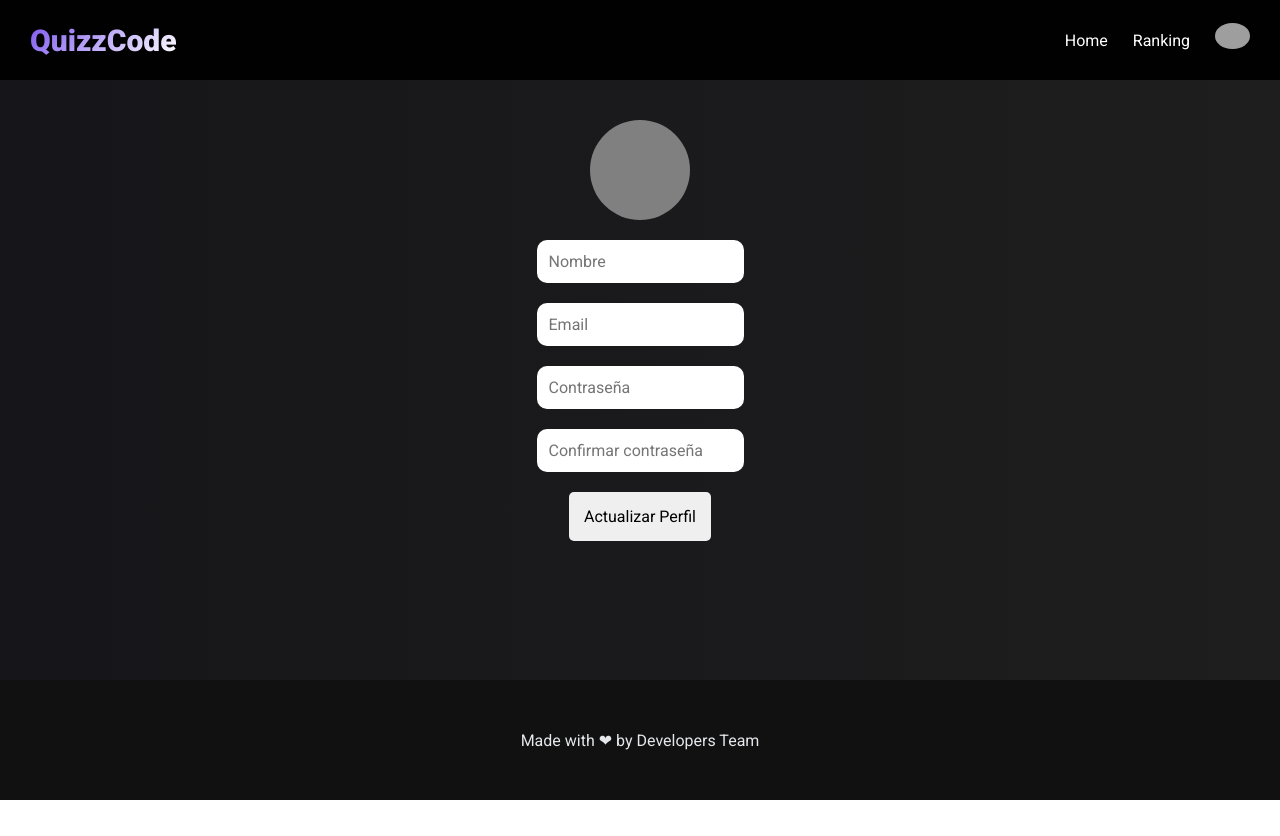
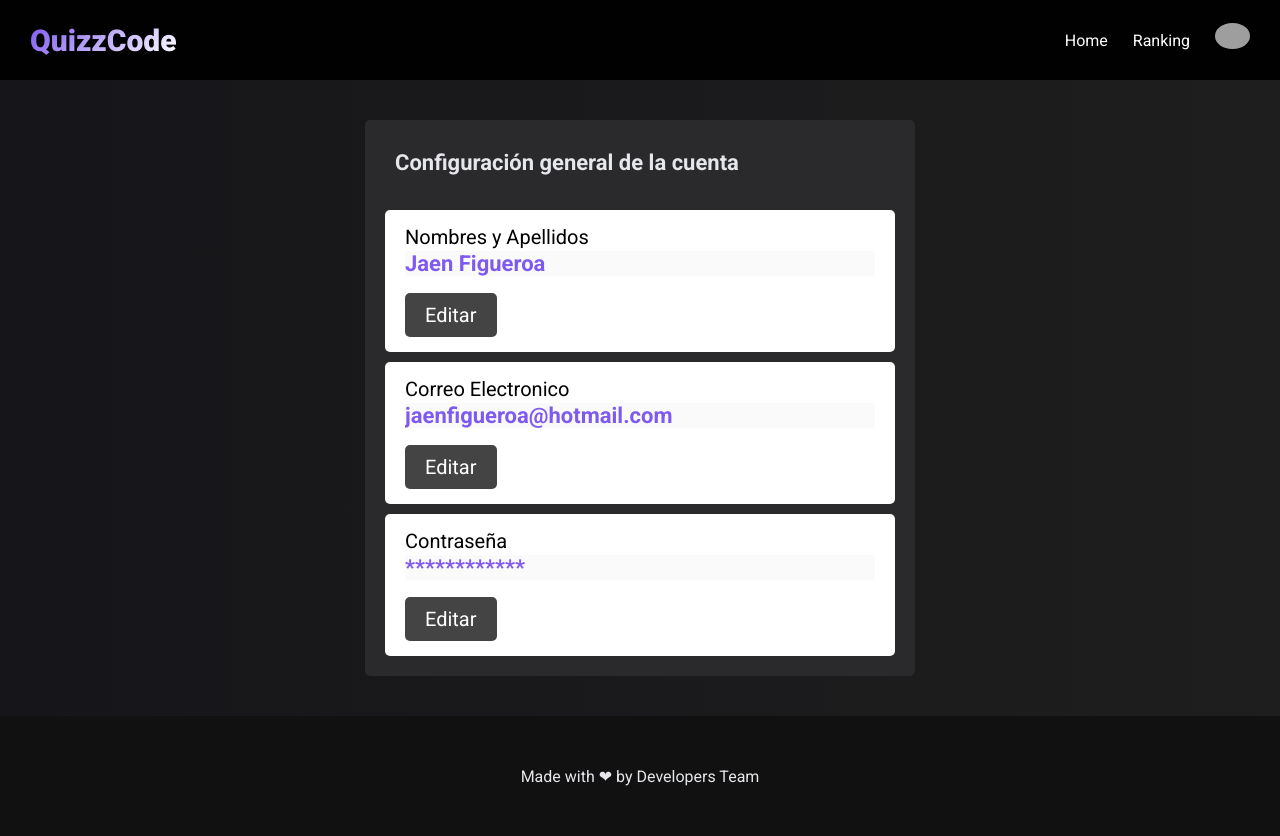
Before and after one commit to jaenfigueroa/quizz-code-client, a React (Vite) app: page /profile in a window 1280 px wide. Before the commit the page ends 800 px from the top, so only its background shows below. Built offline with nearby package versions, Linux system fonts and the light colour scheme; grey boxes are pictures that could not be loaded.

Commit message:
add styles to settings section

```diff
--- a/src/components/ChallengeList/ChallengeCard.jsx
+++ b/src/components/ChallengeList/ChallengeCard.jsx
@@ -33,11 +33,11 @@ const ChallengeCard = ({ challenge, category }) => {
       {
         lock ? (
           <Link className='challenge-card__button' to={`/challenge/${category}/${id}`}>
-            <i class="fa-solid fa-chevron-right"></i>
+            <i className="fa-solid fa-chevron-right"></i>
           </Link>
           ):(
           <Link className='challenge-card__button challenge-card__button--gray'>
-            <i class="fa-solid fa-lock"></i>
+            <i className="fa-solid fa-lock"></i>
           </Link>
         )
       }
--- /dev/null
+++ b/src/pages/Profile/Profile copy.css
@@ -0,0 +1,58 @@
+.section-profile {
+  flex-grow: 1;
+  background: rgb(255, 114, 114);
+  background: var(--gradient);
+  padding: 2rem;
+  display: flex;
+  justify-content: center;
+}
+
+.section-profile form {
+  display: flex;
+  flex-direction: column;
+  align-items: center;
+  width: 300px;
+  /* border: 1px solid rgb(5, 255, 9); */
+  height: max-content;
+  gap: 2rem;
+  padding: 2rem;
+}
+
+.section-profile__display-image {
+  width: 100px;
+  height: 100px;
+  background: gray;
+  border-radius: 50%;
+}
+
+.section-profile input{
+  padding: 1rem;
+  border-radius: 1rem;
+  border: none;
+  outline: none;
+  border: 2px solid transparent;
+}
+
+.section-profile input:focus{
+  border: 2px solid var(--blue);
+}
+
+.section-profile button{
+  padding: 1.5rem;
+  border-radius: .5rem;
+  border: none;
+  cursor: pointer;
+  transition: 300ms;
+}
+
+.section-profile button:hover{
+  background: var(--blue);
+  color: white;
+}
+
+.section-profile__form-error {
+  color: green;
+  font-size: 12px;
+  margin-top: 5px;
+  margin-left: 5px;
+}
--- a/src/pages/Profile/Profile.css
+++ b/src/pages/Profile/Profile.css
@@ -1,58 +1,151 @@
 .section-profile {
   flex-grow: 1;
-  background: rgb(255, 114, 114);
   background: var(--gradient);
-  padding: 2rem;
   display: flex;
   justify-content: center;
+  padding: 1.5rem;
+  padding: 4rem 1rem;
 }
 
-.section-profile form {
+.section-profile__block{
+  background: var(--black-6);
+  width: 100%;
+  max-width: 500px;
+  padding: 1rem;
+  border-radius: .5rem;
+  /* background: crimson; */
+}
+
+.section-profile__title{
+  /* background-color: aqua; */
+  color: black;
+  padding: 1rem;
+  font-weight: bold;
+  color: var(--white);
+  margin-bottom: 1.5rem;
+}
+
+.section-profile__table{
+  /* background: blue; */
+  min-height: 100px;
+
   display: flex;
   flex-direction: column;
-  align-items: center;
-  width: 300px;
-  /* border: 1px solid rgb(5, 255, 9); */
-  height: max-content;
-  gap: 2rem;
-  padding: 2rem;
+  gap: 1rem;
 }
 
-.section-profile__display-image {
-  width: 100px;
-  height: 100px;
-  background: gray;
-  border-radius: 50%;
+.section-profile__table-line{
+  color: black;
+
+  /* display: grid; */
+  /* grid-template-columns: 2fr 2fr 1fr; */
+
+  display: flex;
+  flex-direction: column;
+
+  padding: 1rem;
+  border-radius: .5rem;
+  background: var(--gray-2);
+  background: var(--white);
+  background: white;
+
+  gap: .2rem;
+  /* background: yellow; */
 }
 
-.section-profile input{
-  padding: 1rem;
-  border-radius: 1rem;
-  border: none;
-  outline: none;
-  border: 2px solid transparent;
+.section-profile__table-title{
+  color: red;
+  color: var(--white);
+  color: var(--black);
 }
 
-.section-profile input:focus{
-  border: 2px solid var(--blue);
+.section-profile__table-value{
+  color: green;
+  font-weight: bold;
+  color: var(--blue);
+  font-size: 1.6rem;
+  font-size: 1.8rem;
+  border: none;
+  /* outline: none; */
 }
 
-.section-profile button{
-  padding: 1.5rem;
+.section-profile__table-button-container{
+  /* background: red; */
+  display: flex;
+  gap: 1rem;
+}
+
+.section-profile__table-value--active{
+  padding: 1rem;
+  border: 2px solid var(--blue);
+  border: 2px solid black;
+  border: 2px solid gray;
   border-radius: .5rem;
+  margin-top: 1rem;
+}
+
+.section-profile__table-button-edit{
+  color: violet;
+  margin-top: 1rem;
+  color: black;
+  background: violet;
+  padding: 1rem;
+  width: max-content;
+  border-radius: .5rem;
+  background: var(--blue);
+  color: white;
+  background: #333;
+  background: #444;
+  transition: 300ms;
   border: none;
   cursor: pointer;
-  transition: 300ms;
 }
 
-.section-profile button:hover{
+.section-profile__table-button-edit:hover{
   background: var(--blue);
-  color: white;
 }
 
-.section-profile__form-error {
-  color: green;
-  font-size: 12px;
-  margin-top: 5px;
-  margin-left: 5px;
+.section-profile__table-button-edit--green:hover{
+  background: var(--green-2);
 }
+.section-profile__table-button-edit--red:hover{
+  background: var(--red);
+}
+
+@media (min-width: 720px) {
+
+  .section-profile__block{
+    width: 100%;
+    max-width: 550px;
+    padding: 1.5rem;
+    padding: 2rem;
+  }
+
+  .section-profile__title{
+    font-size: 2.2rem;
+    margin-bottom: 2.5rem;
+  }
+
+  .section-profile__table-line{
+    padding: 1.5rem;
+    padding: 1.5rem 2rem;
+    gap: .2rem;
+    /* gap: .5rem; */
+    /* background: yellow; */
+  }
+
+  .section-profile__table-title{
+    font-size: 2rem;
+  }
+
+  .section-profile__table-value{
+    font-size: 1.8rem;
+    font-size: 2.2rem;
+  }
+
+  .section-profile__table-button-edit{
+    margin-top: 1.5rem;
+    padding: 1rem 2rem;
+    font-size: 2rem;
+  }
+}
--- a/src/pages/Profile/Profile.jsx
+++ b/src/pages/Profile/Profile.jsx
@@ -1,101 +1,102 @@
-import React from "react";
-import { ErrorMessage } from "@hookform/error-message";
-import { useForm } from "react-hook-form";
+import React, { useState } from "react";
 import "./Profile.css";
 
 ////////////////////////////////////////
 export const Profile = () => {
-  const {
-    register,
-    handleSubmit,
-    watch,
-    formState: { errors },
-  } = useForm();
-  const onSubmit = (data) => console.log(data);
-  console.log(errors);
+
+  const [options, setOptions] = useState([
+    {
+      _id: 1,
+      type: 'Nombres y Apellidos',
+      defaultValue: 'Jaen Figueroa',
+      value: 'Jaen Figueroa',
+      active: false,
+      placeholder: 'Nombre y Apellido',
+      textConfirm: 'Contraseña'
+    },
+    {
+      _id: 2,
+      type: 'Correo Electronico',
+      defaultValue: 'jaenfigueroa@hotmail.com',
+      value: 'jaenfigueroa@hotmail.com',
+      active: false,
+      placeholder: 'Correo Electronico',
+      textConfirm: 'Contraseña'
+    },
+    {
+      _id: 3,
+      type: 'Contraseña',
+      defaultValue: '************',
+      value: '',
+      active: false,
+      placeholder: 'Contraseña nueva',
+      textConfirm: 'Contraseña actual'
+    },
+  ])
+
+
+  const changeState = (index, newValue) => {
+    // console.log(index, newValue)
+
+    setOptions(() =>{
+      let newArray = options.map(x => {
+        if (x['_id'] === index) {
+          x.active = newValue
+        }
+
+        return x
+      })
+
+      return [...newArray]
+    })
+
+  }
+
+
   ////////////////////////////////////////
   return (
     <section className="section-profile">
-      <form onSubmit={handleSubmit(onSubmit)}>
-        <div className="section-profile__display-image"></div>
-        <div>
-          <input
-            type="text"
-            placeholder="Nombre"
-            {...register("name", {
-              required: {
-                value: true,
-                message: "Ingresa tu nombre",
-              },
-            })}
-          />
-          <ErrorMessage
-            errors={errors}
-            name="name"
-            render={({ message }) => {
-              return message ? (
-                <p className="section-profile__form-error">{message}</p>
-              ) : null;
-            }}
-          />
-        </div>
-        <div>
-          <input
-            type="email"
-            placeholder="Email"
-            {...register("email", {
-              required: {
-                value: true,
-                message: "Ingresa tu email",
-              },
-              pattern: {
-                value: /^\w+([\.-]?\w+)*@\w+([\.-]?\w+)*(\.\w{2,3})+$/,
-                message: "Ingresa un email valido",
-              },
-            })}
-          />
-          <ErrorMessage
-            errors={errors}
-            name="email"
-            render={({ message }) => {
-              return message ? (
-                <p className="section-profile__form-error">{message}</p>
-              ) : null;
-            }}
-          />
-        </div>
-        <input
-          type="password"
-          placeholder="Contraseña"
-          {...register("password", {
-            required: true,
-          })}
-        />
-        <div>
-          <input
-            type="password"
-            placeholder="Confirmar contraseña"
-            {...register("confirm_password", {
-              required: true,
-              validate: (val) => {
-                if (watch("password") != val) {
-                  return "Tus contraseñas no coinciden";
+      <div className="section-profile__block">
+        <h5 className="section-profile__title">Configuración general de la cuenta</h5>
+
+        <section className="section-profile__table">
+          {
+            options && options.map((element, index) => (
+              <form className="section-profile__table-line" key={index}>
+                {/* TITULO */}
+                <span className="section-profile__table-title">{element.type}</span>
+                {/* VALOR PREVISUALIZADO */}
+                {
+                  !element.active ? (
+                    <input className={`section-profile__table-value ${element.active && 'section-profile__table-value--active'}`} defaultValue={element.defaultValue} disabled={element.active? 0 : 1} placeholder={element.placeholder}/>
+                    ):(
+                      <>
+                      {/* INPUT CON EL VALOR */}
+                      <input className={`section-profile__table-value section-profile__table-value--active`} defaultValue={element.value} disabled={element.active? 0 : 1} placeholder={element.placeholder}/>
+                      {/* INPUT PARA PONER LA CONTRASEÑA*/}
+                      <input className={`section-profile__table-value ${element.active && 'section-profile__table-value--active'}`} placeholder={element.textConfirm}/>
+                    </>
+                  )
                 }
-              },
-            })}
-          />
-          <ErrorMessage
-            errors={errors}
-            name="confirm_password"
-            render={({ message }) => {
-              return message ? (
-                <p className="section-profile__form-error">{message}</p>
-              ) : null;
-            }}
-          />
-        </div>
-        <button type="submit">Actualizar Perfil</button>
-      </form>
+                {/* CONTENEDOR DE BOTONES */}
+                <div className="section-profile__table-button-container">
+                  {
+                    !element.active ? (
+                        <button type="button" className="section-profile__table-button-edit" onClick={(e) => {e.preventDefault();changeState(element['_id'], true)}}>Editar</button>
+                    ):(
+                      <>
+                        <button type="submit" className="section-profile__table-button-edit section-profile__table-button-edit--green">Actualizar</button>
+                        <button type="button" className="section-profile__table-button-edit section-profile__table-button-edit--red" onClick={() => changeState(element['_id'], false)}>Cancelar</button>
+                      </>
+                    )
+                  }
+                </div>
+              </form>
+            ))
+          }
+        </section>
+      </div>
+
     </section>
-  );
-};
+  )
+}
```
Also changed, not shown: src/pages/Profile/Profile copy.jsx (added, +104 -0 lines).
